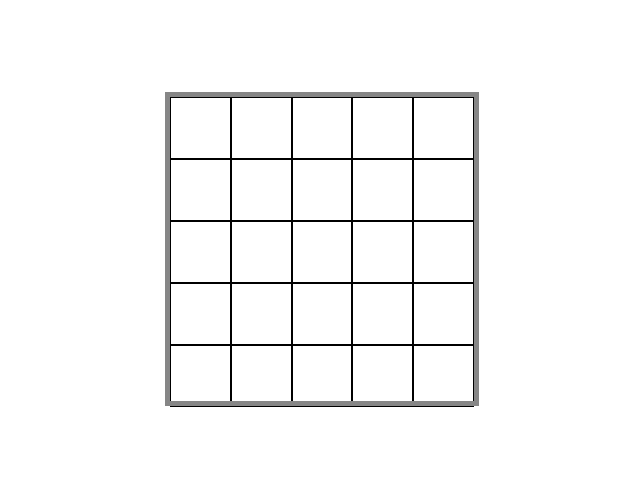
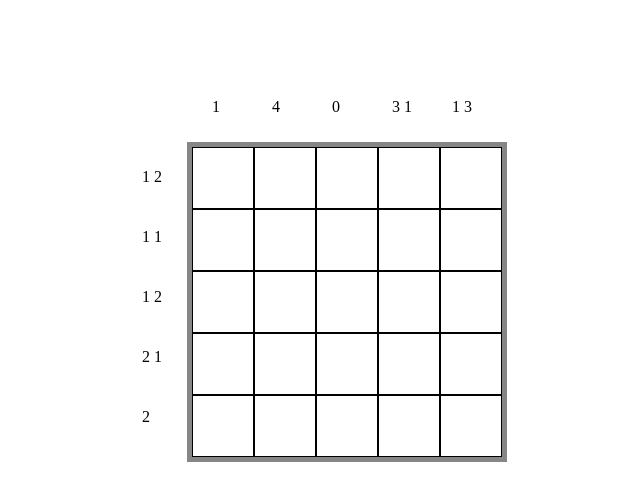
Before and after one commit to OscarRaizer/Nonogram-Game, a website built with Vite: page index.html in a window 1280 px wide. Shown: the part 96-596 px from the top of the page, without its empty margins (318-958 px from the left). Built offline with nearby package versions, Linux system fonts and the light colour scheme.

Commit message:
feat: makes a basic nonogram

```diff
--- a/main.js
+++ b/main.js
@@ -1,19 +1,23 @@
 import './style.css';
 
-// Wrapper
-
-const nonogramWrapper = document.createElement('div');
-nonogramWrapper.classList.add('nonogram__wrapper');
-document.body.appendChild(nonogramWrapper);
+const pageWrapper = document.createElement('div');
+pageWrapper.classList.add('page__wrapper');
+document.body.appendChild(pageWrapper);
 
 // ЗАГОЛОВОК
 
 const nonogramTitle = document.createElement('div');
 nonogramTitle.classList.add('nonogram__title');
 nonogramTitle.innerHTML = '<p>NONOGRAM GAME</p>';
-nonogramWrapper.appendChild(nonogramTitle);
+pageWrapper.appendChild(nonogramTitle);
 
-// НОНОГРАММА
+// Wrapper нонограммы
+
+const nonogramWrapper = document.createElement('div');
+nonogramWrapper.classList.add('nonogram__wrapper');
+pageWrapper.appendChild(nonogramWrapper);
+
+// ОТРИСОВКА НОНОГРАММЫ
 
 const table = document.createElement('table');
 
@@ -30,3 +34,162 @@ for (let i = 0; i < 5; i += 1) {
 }
 
 nonogramWrapper.appendChild(table);
+
+// НАЧАЛЬНОЕ СОСТОЯНИЕ НОНОГРАММЫ 5x5
+
+const numRows = 5;
+const numCols = 5;
+
+function createState() {
+  const State = new Map();
+  return {
+    get(row, col) {
+      return State.get(`${row}, ${col}`) || 0;
+    },
+    set(row, col, value) {
+      if (value !== 0) {
+        State.set(`${row}, ${col}`, value);
+      } else {
+        State.delete(`${row}, ${col}`);
+      }
+    },
+  };
+}
+
+const initialNonogramState = createState();
+
+// ОТОБРАЖЕНИЕ ВЫБОРА
+
+function renderNonogram() {
+  const tableRows = table.getElementsByTagName('tr');
+
+  for (let i = 0; i < numRows; i += 1) {
+    const cells = tableRows[i].getElementsByTagName('td');
+
+    for (let j = 0; j < numCols; j += 1) {
+      const sellValue = initialNonogramState.get(i, j);
+
+      const cell = cells[j];
+
+      cell.style.backgroundColor = sellValue === 1 ? 'black' : 'white';
+    }
+  }
+}
+renderNonogram();
+
+// ОБРАБОТЧИК СОБЫТИЙ
+
+function clickNonogram(event) {
+  const cell = event.target;
+  const rowIndex = cell.parentElement.rowIndex;
+  const cellIndex = cell.cellIndex;
+
+  const currentValue = initialNonogramState.get(rowIndex, cellIndex);
+  const newValue = currentValue === 1 ? 0 : 1;
+  initialNonogramState.set(rowIndex, cellIndex, newValue);
+
+  renderNonogram();
+}
+
+const cells = document.querySelectorAll('.nonogram-cell');
+cells.forEach((cell) => {
+  cell.addEventListener('click', clickNonogram);
+});
+
+// ДОБАВЛЯЕТ ПОДСКАЗКИ
+
+function generateHints(pattern) {
+  const numRows = pattern.length;
+  const numCols = pattern[0].length;
+
+  const rowHints = [];
+  const colHints = [];
+
+  // Генерация подсказок для строк
+  for (let i = 0; i < numRows; i += 1) {
+    const row = pattern[i];
+    const rowHint = [];
+    let count = 0;
+    for (let j = 0; j < numCols; j += 1) {
+      if (row[j] === 1) {
+        count += 1;
+      } else if (count > 0) {
+        rowHint.push(count);
+        count = 0;
+      }
+    }
+    if (count > 0) {
+      rowHint.push(count);
+    }
+    rowHints.push(rowHint);
+  }
+
+  // Генерация подсказок для столбцов
+  for (let j = 0; j < numCols; j += 1) {
+    const colHint = [];
+    let count = 0;
+    let hasFilledCell = false;
+    for (let i = 0; i < numRows; i += 1) {
+      if (pattern[i][j] === 1) {
+        count += 1;
+        hasFilledCell = true;
+      } else if (count > 0) {
+        colHint.push(count);
+        count = 0;
+      }
+    }
+    if (count > 0) {
+      colHint.push(count);
+    }
+    if (!hasFilledCell) {
+      colHint.push(0); // Добавляем 0, если в столбце нет закрашенных ячеек
+    }
+    colHints.push(colHint);
+  }
+
+  return { row: rowHints, col: colHints };
+}
+
+// Шаблон рисунка
+const pattern = [
+  [0, 1, 0, 1, 1],
+  [0, 1, 0, 1, 0],
+  [0, 1, 0, 1, 1],
+  [1, 1, 0, 0, 1],
+  [0, 0, 0, 1, 1],
+];
+
+const hints = generateHints(pattern);
+
+// Отображение подсказок
+function renderHints() {
+  const { row: rowHints, col: colHints } = hints;
+
+  // Отображение подсказок для строк
+  const rowHintsContainer = document.createElement('div');
+  rowHintsContainer.classList.add('hints', 'row-hints');
+  nonogramWrapper.appendChild(rowHintsContainer);
+
+  for (let i = 0; i < rowHints.length; i += 1) {
+    const rowHint = rowHints[i];
+    const rowHintElement = document.createElement('div');
+    rowHintElement.classList.add('hint');
+    rowHintElement.textContent = rowHint.join(' ');
+    rowHintsContainer.appendChild(rowHintElement);
+  }
+
+  // Отображение подсказок для столбцов
+  const colHintsContainer = document.createElement('div');
+  colHintsContainer.classList.add('hints', 'col-hints');
+  nonogramWrapper.appendChild(colHintsContainer);
+
+  for (let j = 0; j < colHints.length; j += 1) {
+    const colHint = colHints[j];
+    const colHintElement = document.createElement('div');
+    colHintElement.classList.add('hint');
+    colHintElement.textContent = colHint.join('\n');
+    colHintsContainer.appendChild(colHintElement);
+  }
+}
+// Отображение сгенерированных подсказок
+renderHints();
--- a/style.css
+++ b/style.css
@@ -3,11 +3,12 @@ body {
     margin: 0;
 }
 
-.nonogram__wrapper {
+
+.page__wrapper {
     display: flex;
     flex-direction: column;
+    justify-content: center;
     align-items: center;
-    justify-content: center;
     padding: 35px 30px;
 }
 
@@ -18,14 +19,39 @@ body {
     margin-bottom: 100px;
 }
 
+.nonogram__wrapper {
+    display: grid;
+    grid-template-columns: repeat(2, auto);
+    grid-template-rows: repeat(2, auto);
+}
+
+.row-hints {
+    grid-column: 1 / 2;
+    grid-row: 2 / 3;
+    margin-right: 30px;
+    height: auto;
+    line-height: 60px;
+}
+
+.col-hints {
+    writing-mode: vertical-lr;
+    grid-column: 2 / 3;
+    grid-row: 1 / 2;
+    line-height: 60px;
+    margin-bottom: 30px;
+
+    .hint {
+        transform: rotate(-90deg);
+    }
+}
 
 table {
-    margin-left: auto;
-    margin-right: auto;
+    grid-column: 2 / 3;
+    grid-row: 2 / 3;
     outline: 5px solid rgb(134, 134, 134);
     display: block;
-    width: 304px;
-    height: 304px;
+    /* width: 304px; */
+    /* height: 304px; */
     margin: 0;
     padding: 0;
     border-spacing: 0;
```
Also changed, not shown: index.html (indentation only).
